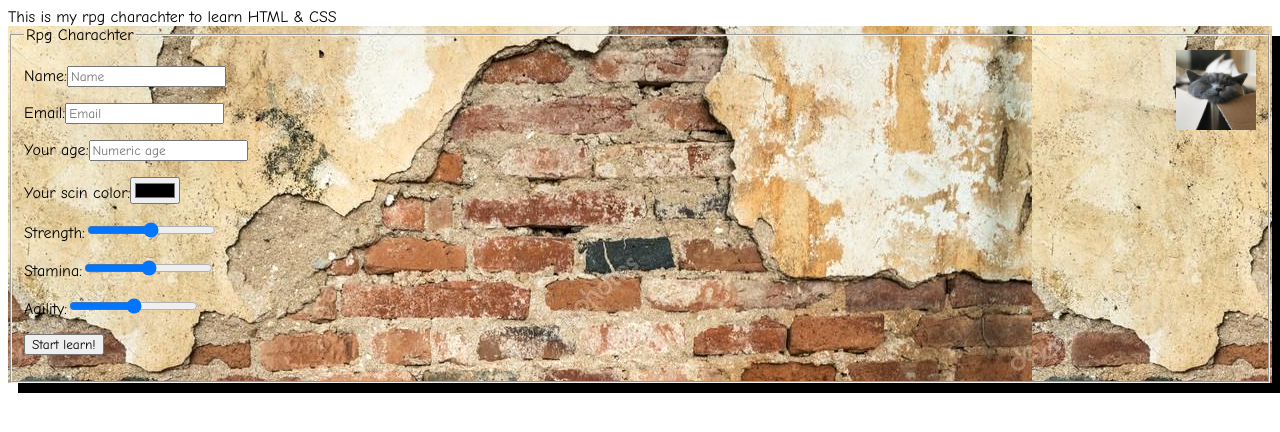
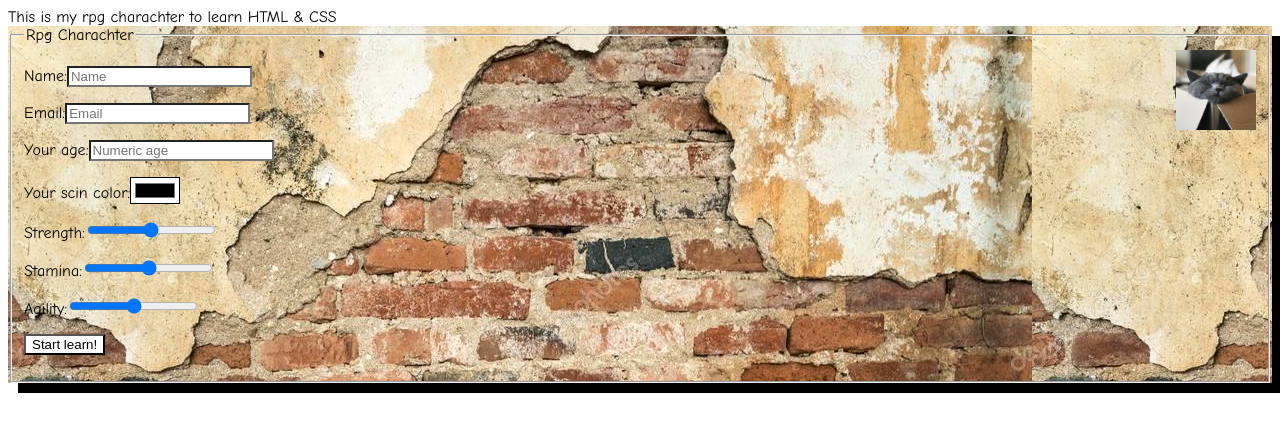
Before and after one commit to yar4/HelloFront, a plain HTML site: page Html_labs/html_labs/labextra/index.html in a window 1280 px wide. Drawn offline with Linux system fonts and the light colour scheme.

Commit message:
styles add v1.1

```diff
--- a/Html_labs/html_labs/labextra/index.css
+++ b/Html_labs/html_labs/labextra/index.css
@@ -1,5 +1,8 @@
 * {
 	box-sizing: border-box;
+}
+
+body {
 	font-family: "Comic Sans MS", "Comic Sans", cursive;
 }
 
@@ -19,3 +22,7 @@ img {
 img:hover {
     opacity: 0.5;
 }
+
+input {
+	background: white;
+}
```
